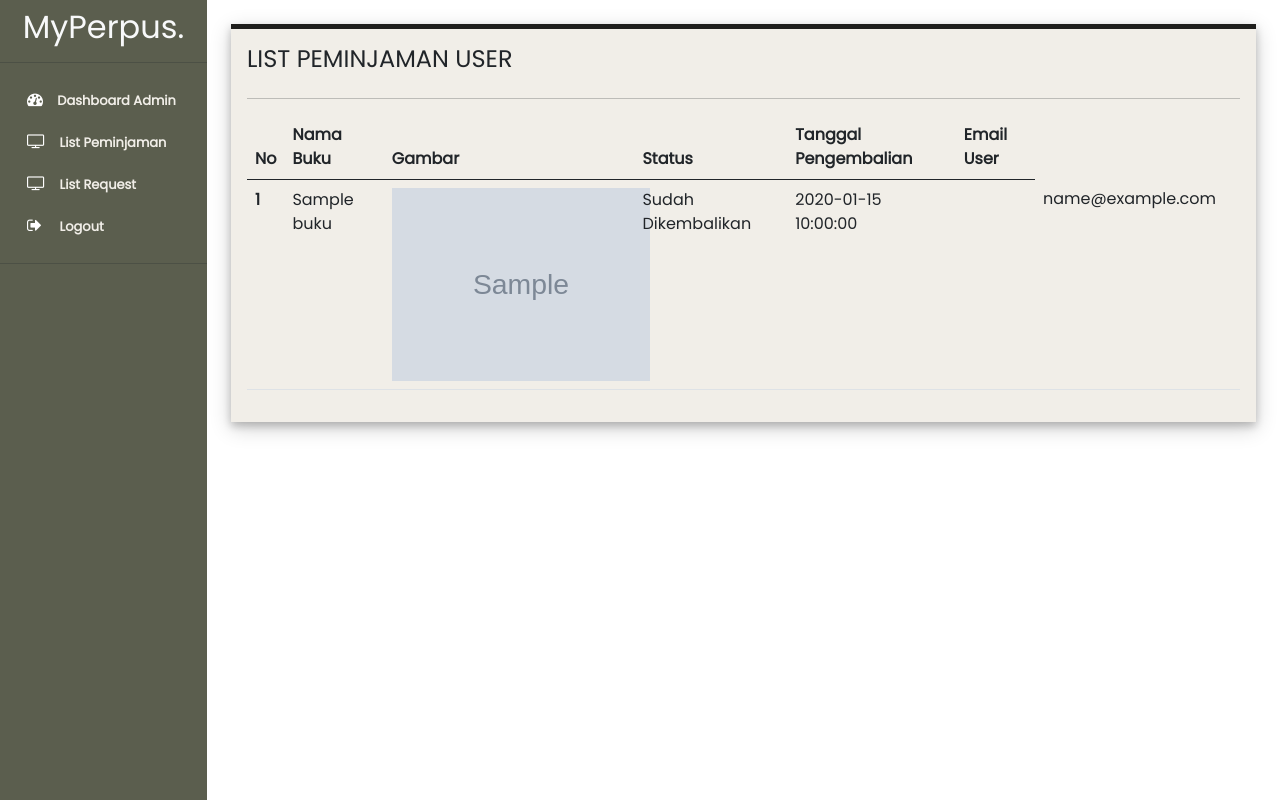
After one commit to CroZie19/UTS_KelompokK, a PHP site: page /page/listBookPeminjamanPage.php in a window 1280 px wide. The commit adds this page. Run offline with PHP 8.4, Linux system fonts and the light colour scheme; the visitor is signed in with stand-in values (Sample User, id 1); tables that the repository leaves empty or names only in its code hold one stand-in row (values such as "Sample post"); grey boxes marked "Sample" are stand-in pictures.

Commit message:
up ui admin

```diff
--- a/component/sidebar.php
+++ b/component/sidebar.php
@@ -66,22 +66,17 @@
         <h2 class="text-light text-center pt-2">MyPerpus.</h2>
         <hr>
             <div class="menu">
-            <div class="content-menu" >
+            <div class="content-menu " >
                 <i class="fa fa-dashboard"></i>
-                <a href="./dashboardPage.php" style="font-weight:600"
-                >Dashboard</a>
-            </div>
-            <div class="content-menu " >
-                <i class="fa fa-film"></i>
-                <a href="./listMoviesPage.php" style="font-weight:600">List Movie</a>
-            </div>
-            <div class="content-menu " >
-                <i class="fa fa-series"></i>
-                <a href="./listSeriesPage.php" style="font-weight:600">List Series</a>
+                <a href="./listBookAdminPage.php" style="font-weight:600">Dashboard Admin</a>
             </div>
             <div class="content-menu " >
                 <i class="fa fa-tv"></i>
                 <a href="./listBookPeminjamanPage.php" style="font-weight:600">List Peminjaman</a>
+            </div>
+            <div class="content-menu " >
+                <i class="fa fa-tv"></i>
+                <a href="./requestPage.php" style="font-weight:600">List Request</a>
             </div>
             <div class="content-menu " >
                 <i class="fa fa-sign-out"></i>
--- a/page/addBookAdminPage.php
+++ b/page/addBookAdminPage.php
@@ -1,9 +1,9 @@
 <?php
     include '../component/sidebar.php'
 ?>
-    <div class="container p-3 m-4 h-100" style="background-color: #FFFFFF; border-top: 5px
-solid #D40013; box-shadow: 0 4px 8px 0 rgba(0, 0, 0, 0.2), 0 6px 20px 0 rgba(0, 0, 0,
-0.19);">
+    <div class="container p-3 m-4 h-100" style="background-color: #f1eee8; border-top: 5px
+solid #1e1e1c; box-shadow: 0 4px 8px 0 rgba(0, 0, 0, 0.2), 0 6px 20px 0 rgba(0, 0, 0,
+0.19);" >
 
     <div class="body d-flex justify-content-between">
         <h4>ADD BOOK ADMIN</h4>
--- a/page/editBookAdminPage.php
+++ b/page/editBookAdminPage.php
@@ -4,9 +4,9 @@
     $query = mysqli_query($con, "SELECT * FROM buku WHERE id_buku = '$id'");
     while($d = mysqli_fetch_array($query)){
 ?>
-    <div class="container p-3 m-4 h-100" style="background-color: #FFFFFF; border-top: 5px
-solid #D40013; box-shadow: 0 4px 8px 0 rgba(0, 0, 0, 0.2), 0 6px 20px 0 rgba(0, 0, 0,
-0.19);">
+    <div class="container p-3 m-4 h-100" style="background-color: #f1eee8; border-top: 5px
+solid #1e1e1c; box-shadow: 0 4px 8px 0 rgba(0, 0, 0, 0.2), 0 6px 20px 0 rgba(0, 0, 0,
+0.19);" >
 
     <div class="body d-flex justify-content-between">
         <h4>EDIT BUKU ADMIN</h4>
--- /dev/null
+++ b/page/listBookPeminjamanPage.php
@@ -0,0 +1,81 @@
+<?php
+    include '../component/sidebar.php'
+?>
+    <div class="container p-3 m-4 h-100" style="background-color: #f1eee8; border-top: 5px
+solid #1e1e1c; box-shadow: 0 4px 8px 0 rgba(0, 0, 0, 0.2), 0 6px 20px 0 rgba(0, 0, 0,
+0.19);" >
+    <div class="body d-flex justify-content-between" >
+        <h4>LIST PEMINJAMAN USER</h4>
+
+    </div>
+    <hr>
+        <table class="table ">
+        <thead>
+            <tr>
+                <th scope="col">No</th>
+                <th scope="col">Nama Buku</th>
+                <th scope="col">Gambar</th>
+                <th scope="col">Status</th>
+                <th scope="col">Tanggal Pengembalian</th>
+                <th scope="col">Email User</th>
+            </tr>
+        </thead>
+        <tbody>
+            <?php
+            $query = mysqli_query($con, "SELECT p.id as id, b.nama_buku as nama_buku, b.gambar_buku as gambar, b.jumlah_buku as jumlah, p.status, p.tanggal_pengembalian, u.email FROM peminjaman p join buku b on (p.id_buku = b.id_buku) join users u on (p.id_user = u.id) ") or die(mysqli_error($con));
+
+            if (mysqli_num_rows($query) == 0) {
+                echo '<tr> <td align="center" colspan="8"> Tidak ada data </td> </tr>';
+            }else{
+                $no = 1;
+                while($data = mysqli_fetch_assoc($query)){
+                    echo'
+                    <tr>
+                        <th scope="row">'.$no.'</th>
+                        <td>'.$data['nama_buku'].'</td>
+                        <td>
+                            <img src="../gambar_buku/'.$data['gambar'].'" style="width: 110%">
+                        </td>
+                        <td>'
+                        ?>
+                        <?php
+                            if($data['status']){
+                                echo "Sudah Dikembalikan";
+                            }else{
+                                echo "Dipinjam";
+                            }
+                        ?>
+                        <?php
+                        echo '
+                        </td>
+                        <td>'.$data['tanggal_pengembalian'].'</td>
+                        <td>'
+                        ?>
+                        <?php
+                            if($data['status']){
+                                echo "";
+                            }else{
+                                echo '<a href="../process/pengembalianProcess.php?id='.$data['id'].'" onClick="return confirm ( \'Apakah mau dikembaikan?\')">                      <i style="color: red" class="fa fa-reply fa-2x"></i></a>';
+                            }
+                        ?>
+                        <?php
+                        echo '
+                        </td>
+                        <td>'.$data['email'].'</td>
+                        <td>'
+                        ?>
+                        <?php
+                        echo '
+                        </td>
+                    </tr>';
+                    $no++;
+                }
+            }
+            ?>
+        </tbody>
+    </table>
+</div>
+</aside>
+<script src="https://cdn.jsdelivr.net/npm/bootstrap@5.0.2/dist/js/bootstrap.bundle.min.js" integrity="sha384-MrcW6ZMFYlzcLA8Nl+NtUVF0sA7MsXsP1UyJoMp4YLEuNSfAP+JcXn/tWtIaxVXM" crossorigin="anonymous"></script>
+</body>
+</html>
```
Also changed, not shown: page/requestPage.php (+4 -4 lines), page/dashboardAdminPage.php (deleted).
